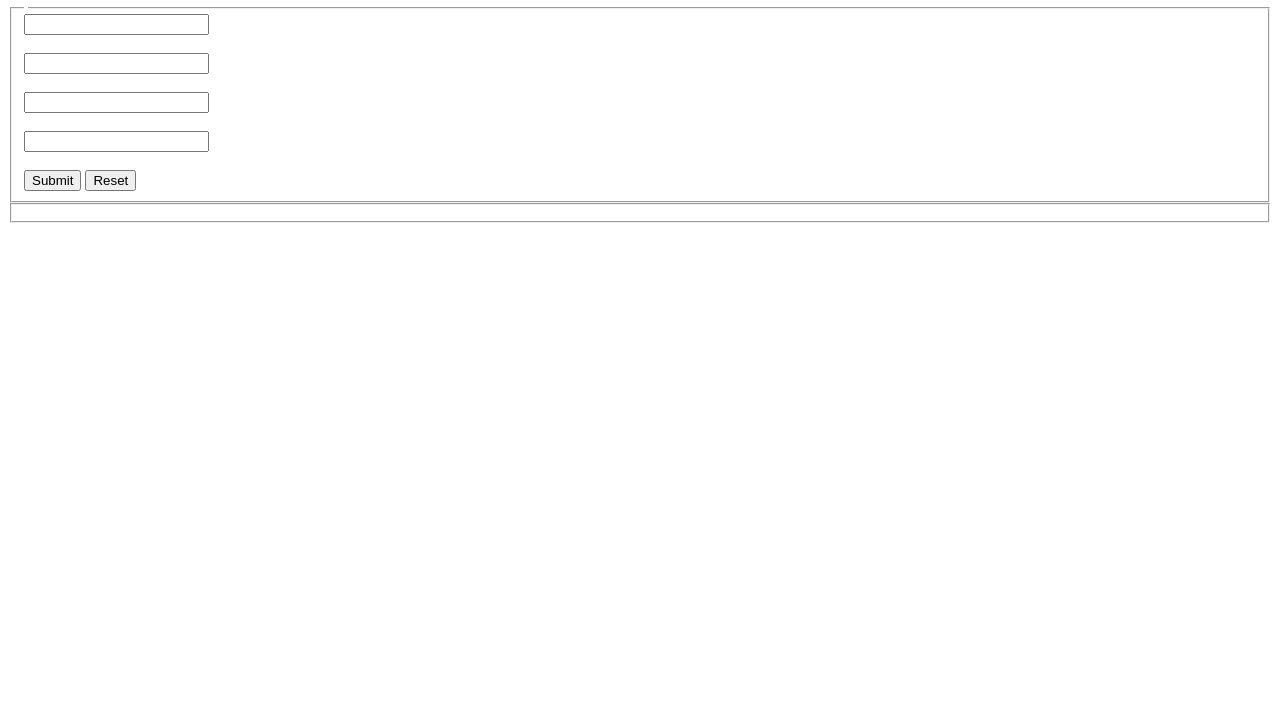
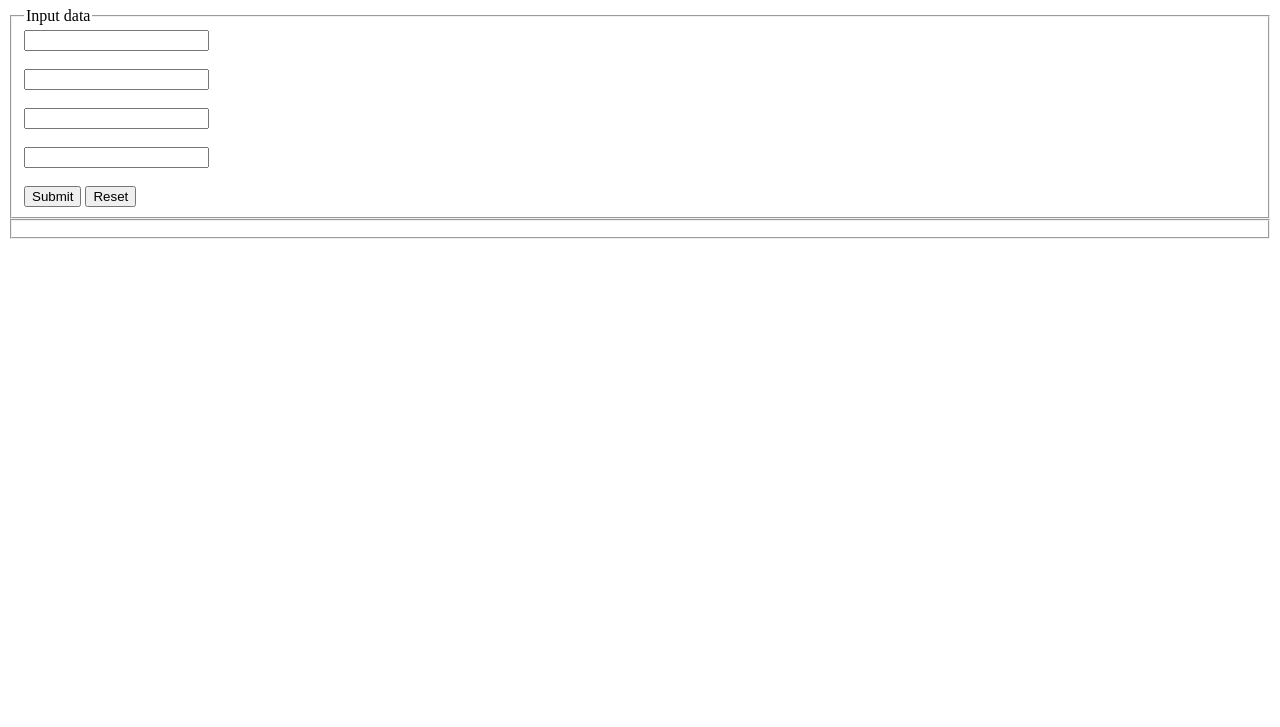
Before and after one commit to jaybarnes33/StoreBox, a plain HTML site: page src/index.html in a window 1280 px wide. Shown: the part 73-800 px from the top of the page. Drawn offline with Linux system fonts and the light colour scheme.

Commit message:
Update index.html

```diff
--- a/src/index.html
+++ b/src/index.html
@@ -15,7 +15,7 @@
 
     <div class="storebox">
         <fieldset>
-            <legend></legend>
+            <legend>Input data</legend>
             <form id="form">
                 <input type="text" id="" name="" placeholder=""> <br><br>
                 <input type="text" id="" name="" placeholder=""><br><br>
```
